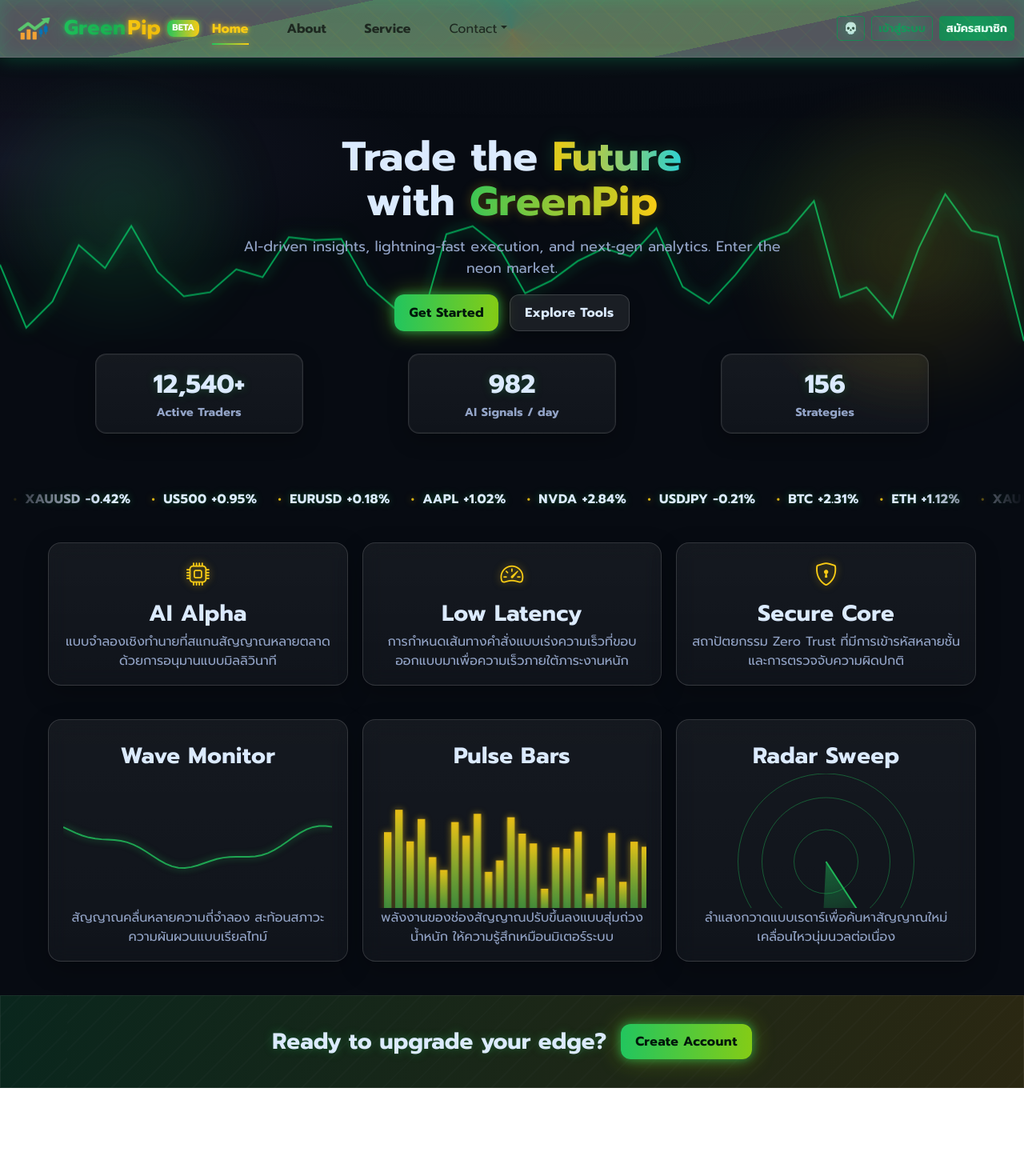
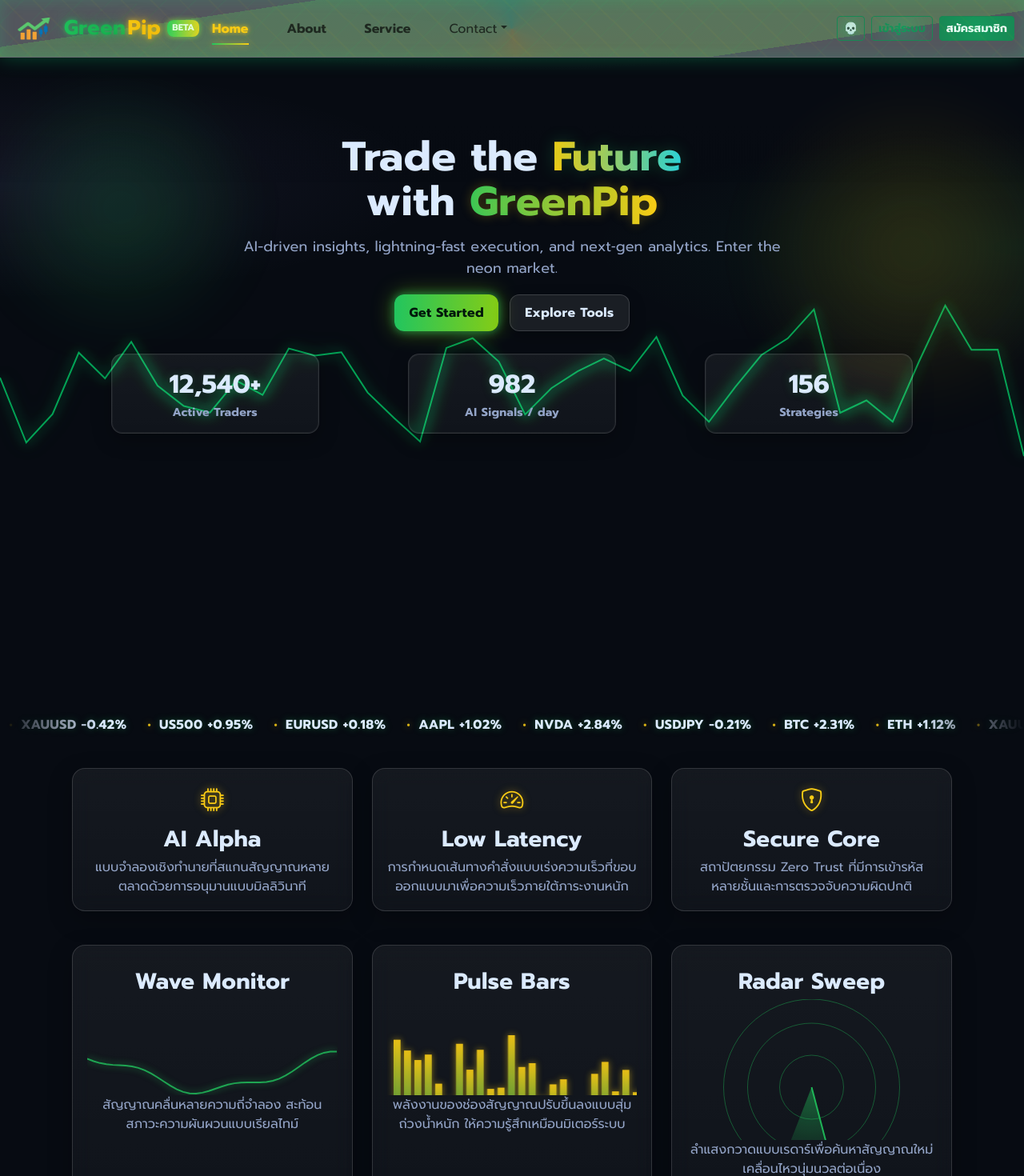
Before and after one commit to NANGpisitpong/front-end, a Next.js app: page /Home in a window 1280 px wide. Shown: the top 1470 px of the page at 80% size. Before the commit the page ends 1360 px from the top, so only its background shows below. Built offline with nearby package versions, Linux system fonts and the light colour scheme.

Commit message:
Update home.css

```diff
--- a/src/app/Home/home.css
+++ b/src/app/Home/home.css
@@ -18,16 +18,17 @@
 .home-root {
   position: relative;
   overflow: hidden;
+  min-height: 100svh;
   background:
     radial-gradient(1200px 300px at 50% -20%, rgba(34,211,238,.08), transparent 60%),
     radial-gradient(900px 240px at 0% 10%, rgba(167,139,250,.08), transparent 60%),
     radial-gradient(900px 240px at 100% 15%, rgba(34,197,94,.08), transparent 60%),
     var(--bg);
 }
-.container { max-width: 1200px; margin: 0 auto; padding: 0 20px; }
+.container { width: min(96vw, 1600px); margin: 0 auto; padding: 0 20px; }
 
 /* HERO */
-.hero { position: relative; padding: 96px 0 48px; isolation: isolate; }
+.hero { position: relative; padding: calc(96px + env(safe-area-inset-top,0px)) 0 48px; isolation: isolate; min-height: 100svh; }
 .hero::after { /* subtle vignette */
   content: ""; position: absolute; inset: 0; pointer-events: none;
   background: radial-gradient(1200px 300px at 50% -20%, rgba(255,255,255,.08), transparent 60%);
@@ -93,7 +94,7 @@
 @keyframes tickerMove { 0% { transform: translateX(0); } 100% { transform: translateX(-50%); } }
 
 /* FEATURES (Holographic cards) */
-.features { display: grid; grid-template-columns: repeat(3, minmax(0,1fr)); gap: 18px; margin: 24px auto 42px; perspective: 800px; }
+.features { display: grid; grid-template-columns: repeat(auto-fit, minmax(280px, 1fr)); gap: clamp(12px, 2vw, 24px); margin: 24px auto 42px; perspective: 800px; }
 .holo-card { position: relative; border-radius: 16px; background: linear-gradient(180deg, rgba(255,255,255,.06), rgba(255,255,255,.04)); border: 1px solid rgba(255,255,255,.14); overflow: hidden; box-shadow: 0 10px 30px rgba(0,0,0,.25); backdrop-filter: blur(12px); transform-style: preserve-3d; transition: transform var(--dur) var(--easing), box-shadow var(--dur) var(--easing); }
 .holo-card::after{ /* diagonal sheen */ content:""; position:absolute; inset:-20%; background: linear-gradient(120deg, transparent 30%, rgba(255,255,255,.25) 50%, transparent 70%); transform: translateX(-100%); transition: transform .8s ease; }
 .holo-card:hover{ transform: translateY(-4px) rotateX(2deg) rotateY(-3deg); box-shadow: 0 18px 40px rgba(0,0,0,.35), 0 0 40px rgba(34,197,94,.25); }
@@ -151,3 +152,16 @@
   .slide { width: 240px !important; }
   .carousel-title { font-size: 1.6rem; }
 }
+
+/* Wide-screen container scaling */
+@media (min-width: 1920px) {
+  .container { width: min(96vw, 1800px); }
+}
+
+/* Canvas visuals aspect ratios to avoid collapse on extreme zoom */
+.canvas-visual { width: 100%; display: block; }
+.cv-wave, .cv-bars { aspect-ratio: 16/6; min-height: 120px; }
+.cv-radar { aspect-ratio: 16/9; min-height: 160px; }
+
+/* Ensure hero fills viewport at extreme zoom */
+.hero { contain: layout paint style; }
```
